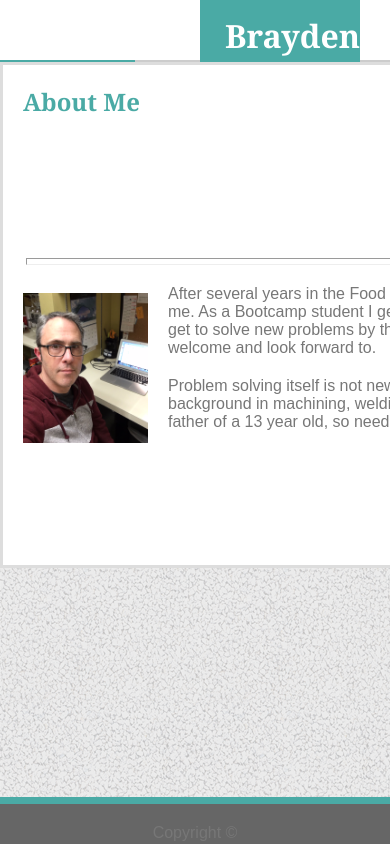
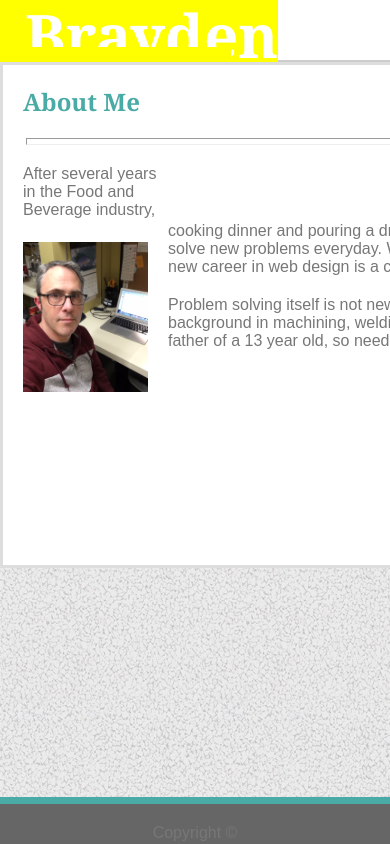
Before and after one commit to braydenc303/Responsive-Portfolio, a plain HTML site: page index.html in a window 390 px wide. Shown: the top 844 px of the page. Drawn offline with Linux system fonts and the light colour scheme.

Commit message:
Trying to figure out viewport problems.

```diff
--- a/assets/css/style.css
+++ b/assets/css/style.css
@@ -159,3 +159,29 @@ footer {
     border-top-style: solid;
     border-top-width: 7px;
 }
+
+
+
+
+
+ @media screen and (max-width: 960px) {
+ h1 {
+   background-color: blue;
+   margin-left: 0px;
+ }
+
+ .navbar {
+     margin-right: 0px;
+ }
+}
+
+ @media screen and (max-width: 768px) {
+
+}
+
+@media screen and (max-width: 640px) {
+    h1 {
+        font-size:60px;
+        background-color: yellow;
+    }
+}
```
